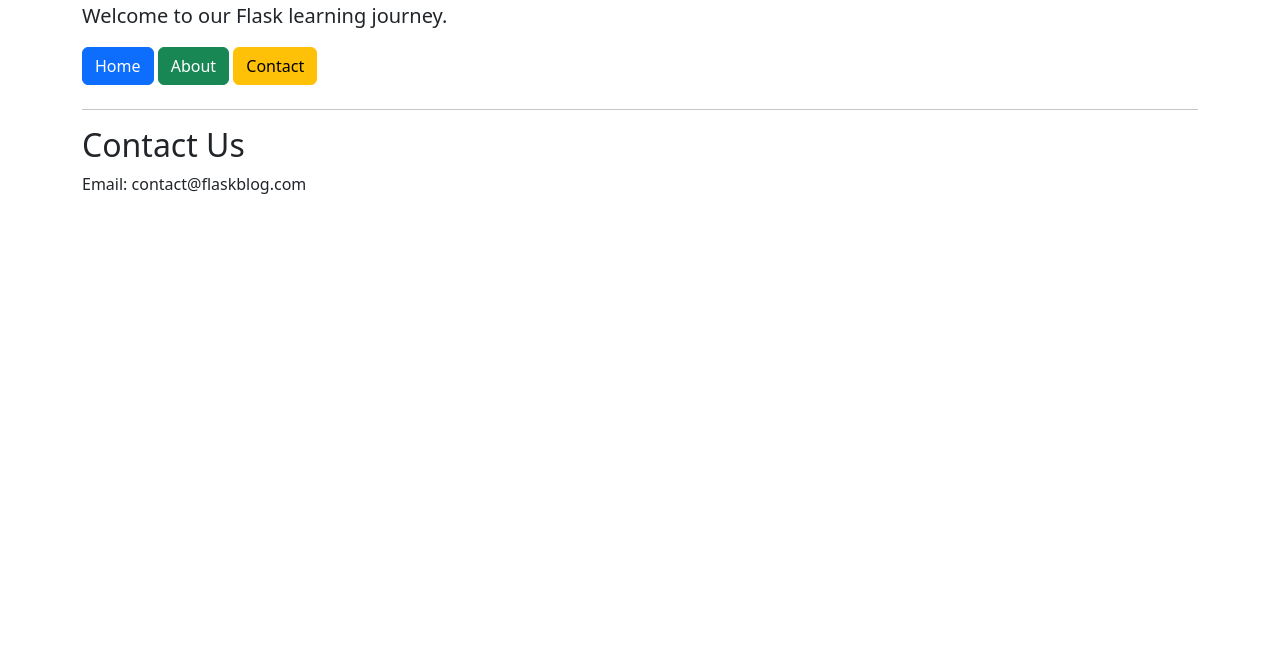
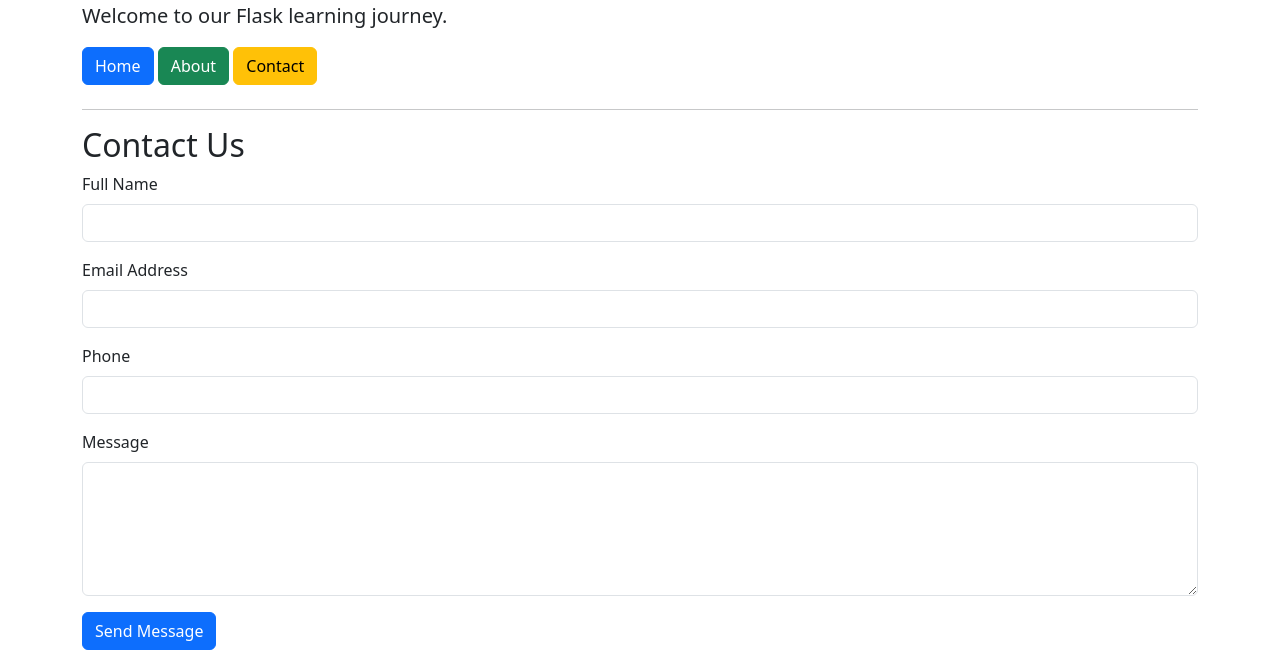
Before and after one commit to bilaljee76/blog, a Flask app: page /contact in a window 1280 px wide. Shown: the part 154-804 px from the top of the page. Before the commit the page ends 348 px from the top, so only its background shows below. Run offline with Flask 3, Linux system fonts and the light colour scheme.

```diff
--- a/app.py
+++ b/app.py
@@ -1,4 +1,6 @@
-from flask import Flask,render_template
+from flask import Flask
+from flask import render_template
+from flask import request
 
 app = Flask(__name__)
 
@@ -48,17 +50,6 @@ def about_page():
 
     )
 
-@app.route("/contact")
-def contact():
-
-	return render_template(
-
-	"contact.html",
-
-	blog_name="Flask Blog"
-
-    )
-
 
 @app.errorhandler(404)
 def page_not_found(error):
@@ -90,6 +81,25 @@ def internal_server_error(error):
     ), 500
 
 
+@app.route("/contact", methods=["GET", "POST"])
+def contact_page():
 
+    if request.method == "POST":
+
+        name = request.form.get("name")
+        email = request.form.get("email")
+        phone = request.form.get("phone")
+        message = request.form.get("message")
+
+        print(name)
+        print(email)
+        print(phone)
+        print(message)
+
+    return render_template(
+        "contact.html",
+        blog_name="Flask Blog"
+    )
+# print(app.url_map)
 if __name__ == "__main__":
 	app.run(debug=True)
--- a/templates/404.html
+++ b/templates/404.html
@@ -18,7 +18,7 @@
 
 </p>
 
-<a href="{{ url_for('home') }}"
+<a href="{{ url_for('home_page') }}"
 class="btn btn-primary">
 
         Back to Home
--- a/templates/base.html
+++ b/templates/base.html
@@ -44,7 +44,7 @@ About
 
 </a>
 
-<a href="{{ url_for('contact') }}"
+<a href="{{ url_for('contact_page') }}"
 class="btn btn-warning">
 
 Contact
--- a/templates/contact.html
+++ b/templates/contact.html
@@ -1,9 +1,40 @@
 {% extends "base.html" %}
 
-{% block content %}
+{% block content %}<h2>Contact Us</h2>
 
-<h2>Contact Us</h2>
+<form action="{{ url_for('contact_page') }}" method="POST">
+    <div class="mb-3">
+        <label class="form-label">
+            Full Name
+        </label>
 
-<p>Email: contact@flaskblog.com</p>
+    	<input type="text" name="name" class="form-control">
+	</div>
+
+	<div class="mb-3">
+        <label class="form-label">
+            Email Address
+        </label>
+        <input type="email" name="email" class="form-control">
+	</div>
+    <div class="mb-3">
+        <label class="form-label">
+            Phone
+        </label>
+        <input type="tel" name="phone" class="form-control">
+    </div>
+    <div class="mb-3">
+        <label class="form-label">
+        Message
+        </label>
+        <textarea class="form-control" name="message" rows="5">
+        </textarea>
+    </div>
+
+    <button class="btn btn-primary">
+        Send Message
+    </button>
+
+</form>
 
 {% endblock %}
```
